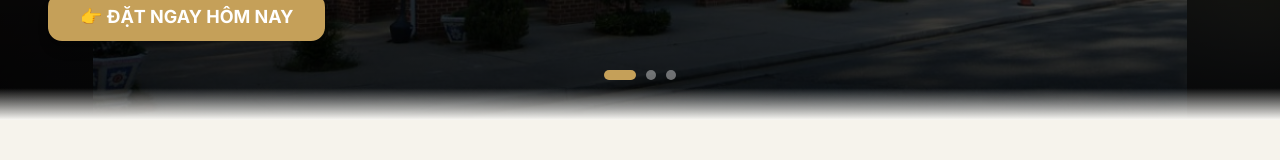
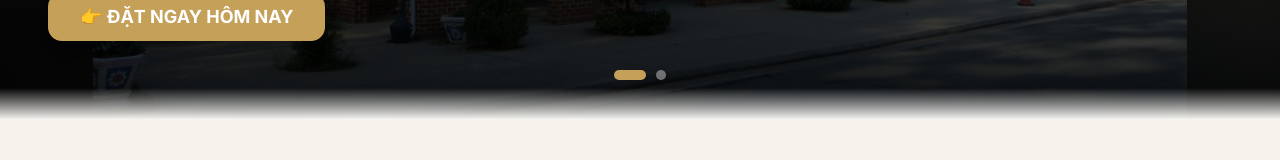
Before and after one commit to hieuliem/community-market, a Next.js app: page / in a window 1280 px wide. Shown: the part 480-640 px from the top of the page. Built offline with nearby package versions, Linux system fonts and the light colour scheme; a web font is replaced by a local one.

Commit message:
feat: remove Thưởng Thức slide from Hero slider

```diff
--- a/src/components/sections/Hero.tsx
+++ b/src/components/sections/Hero.tsx
@@ -11,16 +11,6 @@ const SLIDES = [
     title: "Cộng Đoàn Giáo Xứ Các Thánh Tử Đạo Việt Nam Richmond, Virginia",
     subtitle: "Nơi nuôi dưỡng đức tin, lan tỏa tình yêu thương và kết nối cộng đồng tại Richmond, Virginia.",
     badge: "Chào Mừng Đến Với Giáo Xứ",
-    primaryAction: {
-      text: "👉 ĐẶT NGAY HÔM NAY",
-      href: "#order-form",
-    },
-  },
-  {
-    image: "/images/slide2.jpg",
-    title: "🌿 Thưởng Thức Hương Vị Quê Nhà",
-    subtitle: "Bánh ướt dẻo thơm, Ya ua mát lạnh cùng các gian hàng đặc sản làm ấm lòng người xa xứ.",
-    badge: "Ẩm Thực Cuối Tuần",
     primaryAction: {
       text: "👉 ĐẶT NGAY HÔM NAY",
       href: "#order-form",
```
